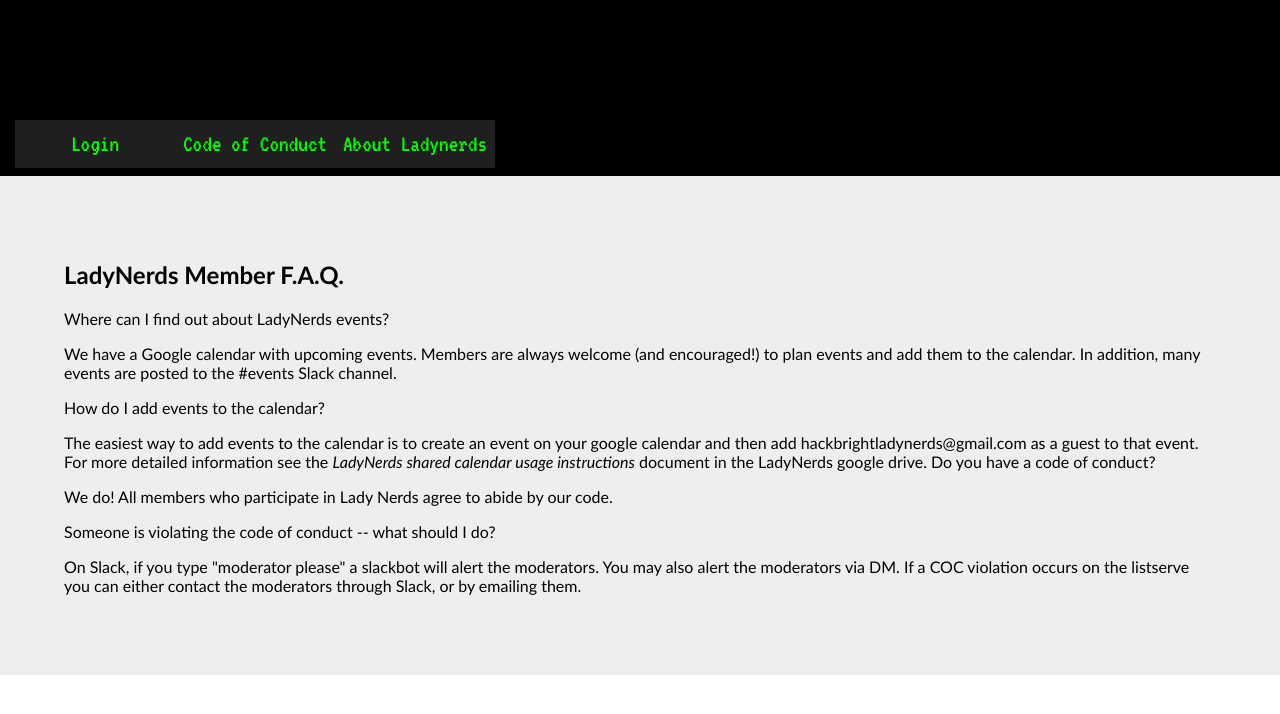
After one commit to beckastar/ladynerds_site, a Django app: template ladynerds/templates/ladynerds/faq.html in a window 1280 px wide. The commit adds this page. Shown: the top 714 px of the page. Run offline with Django 3.2, Linux system fonts and the light colour scheme; the template is opened without the code that fills it, so the values that code supplies are empty; parts of the project's set-up code (start-up, migrations or seed data) failed here and were passed over.

Commit message:
moved members-only faq to separate page, fixed ln typos

```diff
--- a/ladynerds/templates/ladynerds.html
+++ b/ladynerds/templates/ladynerds.html
@@ -22,7 +22,7 @@
 						<td><p>Looking for job?</p></td>
 					</tr>
 				</thead>
-					{% for nerd in ladynerds %}
+					{% for nerd in UserProfile %}
 						<tr class="datarow">
 							<td  class="profile_pic">{{nerd.picture}}</td>
 							<td>{{nerd.user}}</td>
--- /dev/null
+++ b/ladynerds/templates/ladynerds/faq.html
@@ -0,0 +1,37 @@
+{% extends "base.html" %}
+{% block content %}
+<div id="faq-page">
+    <div id="faq">
+        <h2>LadyNerds Member F.A.Q.</h2>
+
+            <question>Where can I find out about LadyNerds events?</question>
+            <p>
+                <!-- FIXME: Add link to google calendar -->
+                We have a Google calendar with upcoming events. Members are always welcome
+                (and encouraged!) to plan events and add them to the calendar. In addition,
+                many events are posted to the #events Slack channel.
+            </p>
+
+            <question>How do I add events to the calendar?</question>
+            <p>
+                <!-- FIXME: Add link to calender usage instructions -->
+                The easiest way to add events to the calendar is to create an event on your google
+                calendar and then add hackbrightladynerds@gmail.com as a guest to that event.
+                For more detailed information see the <i>LadyNerds shared calendar usage instructions</i>
+                document in the LadyNerds google drive.
+
+            <question>Do you have a code of conduct?</question>
+            <p>
+                <!-- FIXME: Add link to COC -->
+                We do! All members who participate in Lady Nerds agree to abide by our code.
+            </p>
+
+            <question>Someone is violating the code of conduct -- what should I do?</question>
+            <p>
+                On Slack, if you type "moderator please" a slackbot will alert the moderators.
+                You may also alert the moderators via DM.  If a COC violation occurs on the listserve
+                you can either contact the moderators through Slack, or by emailing them.
+            </p>
+    </div>
+</div>
+{% endblock %}
```
Also changed, not shown: db.sqlite3.
